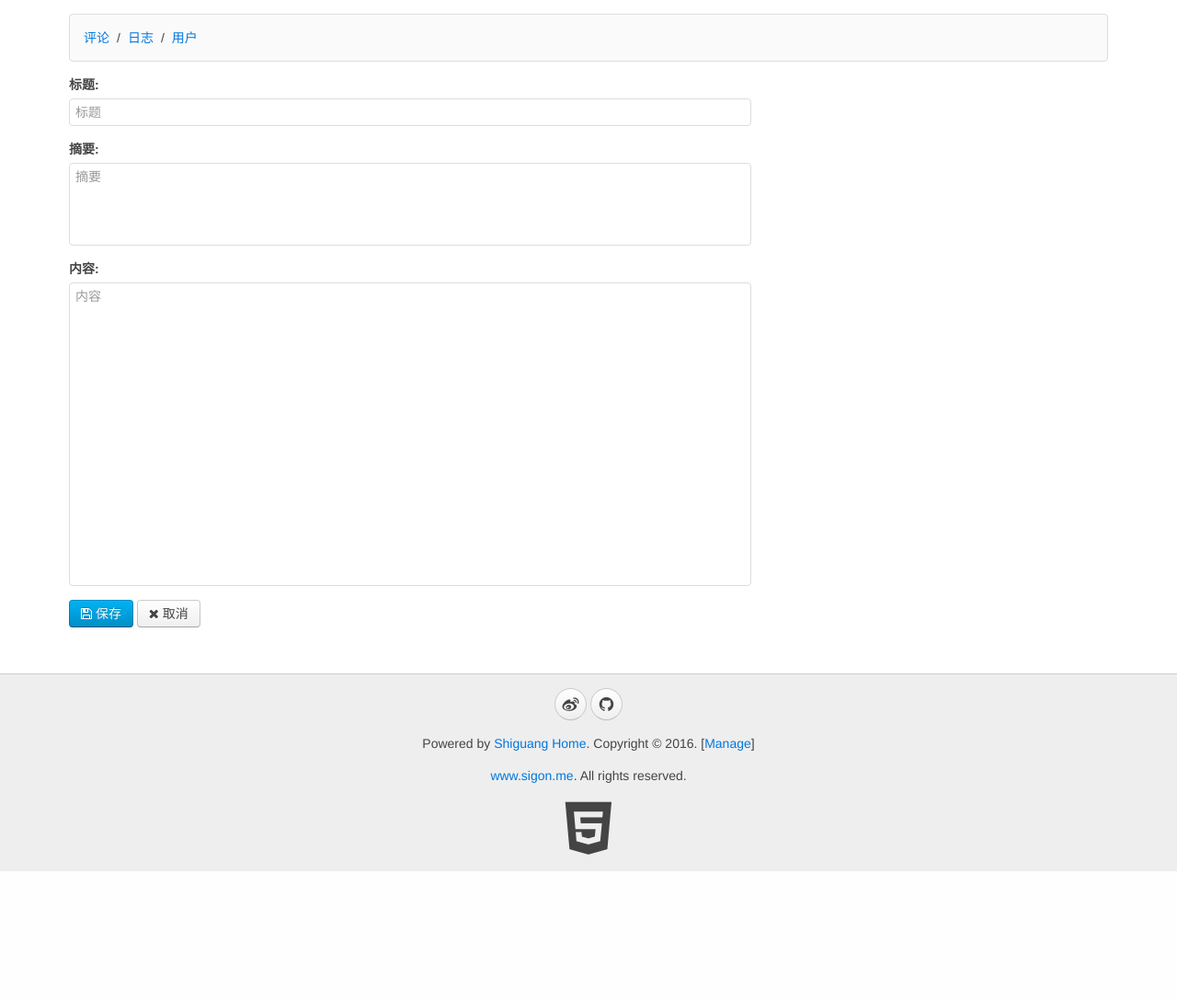
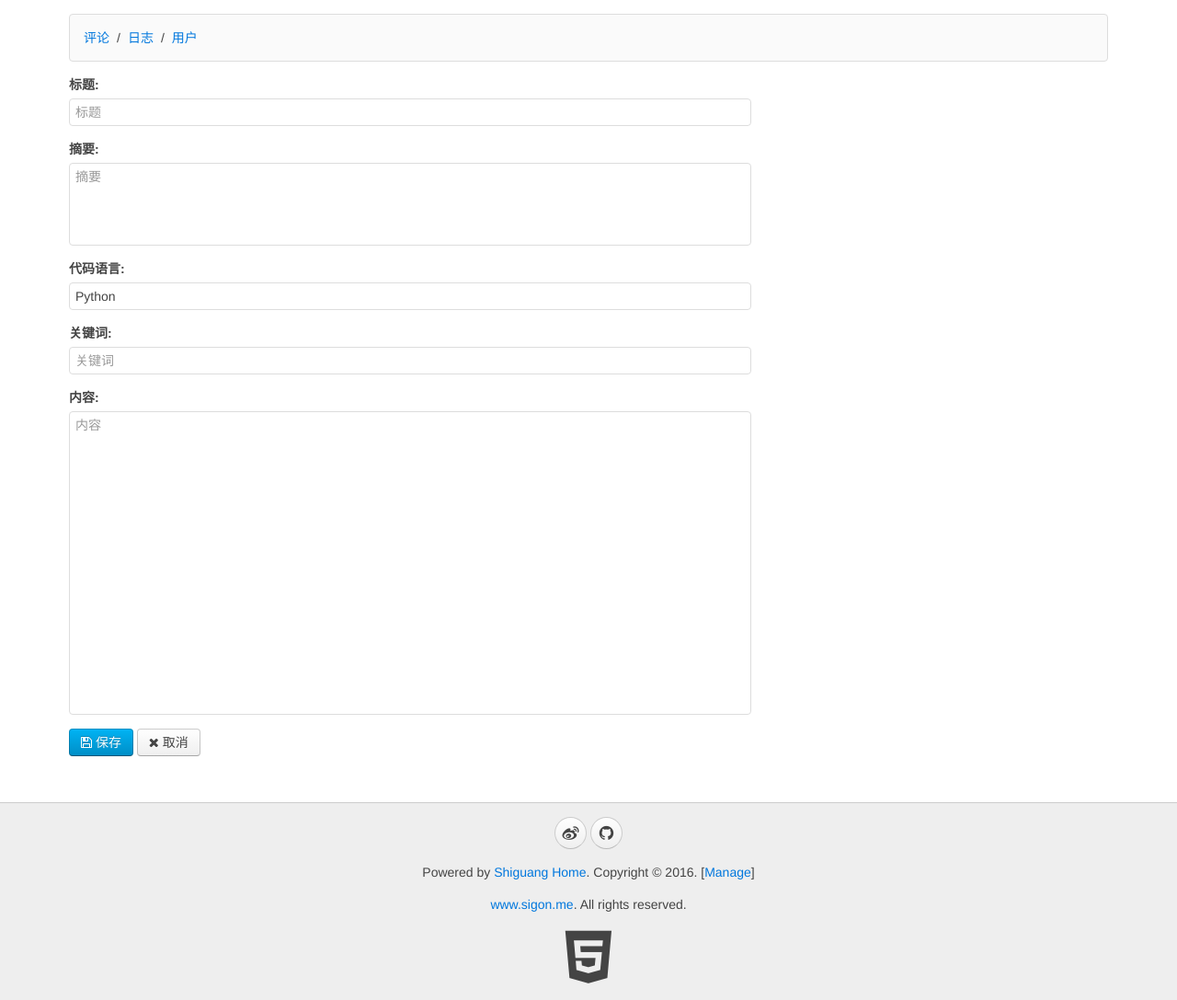
Before and after one commit to sigon/note, a Python web app: template www/templates/manage_blog_edit.html in a window 1280 px wide. Shown: the part 42-1129 px from the top of the page at 92% size. Before the commit the page ends 989 px from the top, so only its background shows below. Run offline with Jinja, Linux system fonts and the light colour scheme; the template is opened without the code that fills it, so the values that code supplies are empty.

Commit message:
blog add field codeLang and keywords

```diff
--- a/www/templates/manage_blog_edit.html
+++ b/www/templates/manage_blog_edit.html
@@ -47,7 +47,9 @@
         initVM({
             name: '',
             summary: '',
-            content: ''
+            content: '',
+            code_lang: 'Python',
+            keywords: ''
         });
     }
 });
@@ -91,6 +93,18 @@
                 </div>
             </div>
             <div class="uk-form-row">
+                <label class="uk-form-label">代码语言:</label>
+                <div class="uk-form-controls">
+                    <input v-model="code_lang" name="code_lang" type="text" placeholder="Python" class="uk-width-1-1">
+                </div>
+            </div>
+            <div class="uk-form-row">
+                <label class="uk-form-label">关键词:</label>
+                <div class="uk-form-controls">
+                    <input v-model="keywords" name="keywords" type="text" placeholder="关键词" class="uk-width-1-1">
+                </div>
+            </div>
+            <div class="uk-form-row">
                 <label class="uk-form-label">内容:</label>
                 <div class="uk-form-controls">
                     <textarea v-model="content" rows="16" name="content" placeholder="内容" class="uk-width-1-1" style="resize:none;"></textarea>
```
Also changed, not shown: www/handlers/blogs.py (+10 -7 lines), www/models.py (+7 -0 lines).
